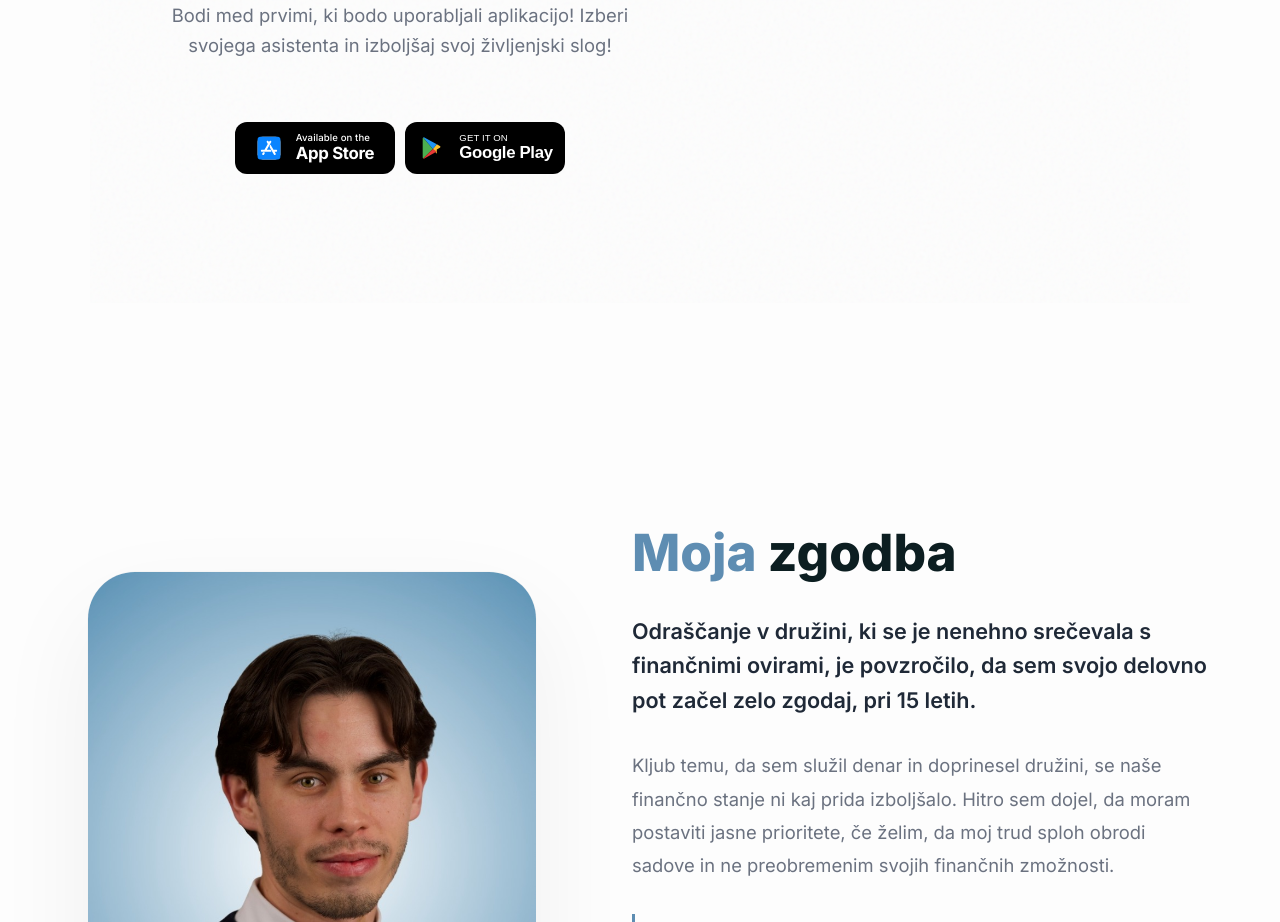
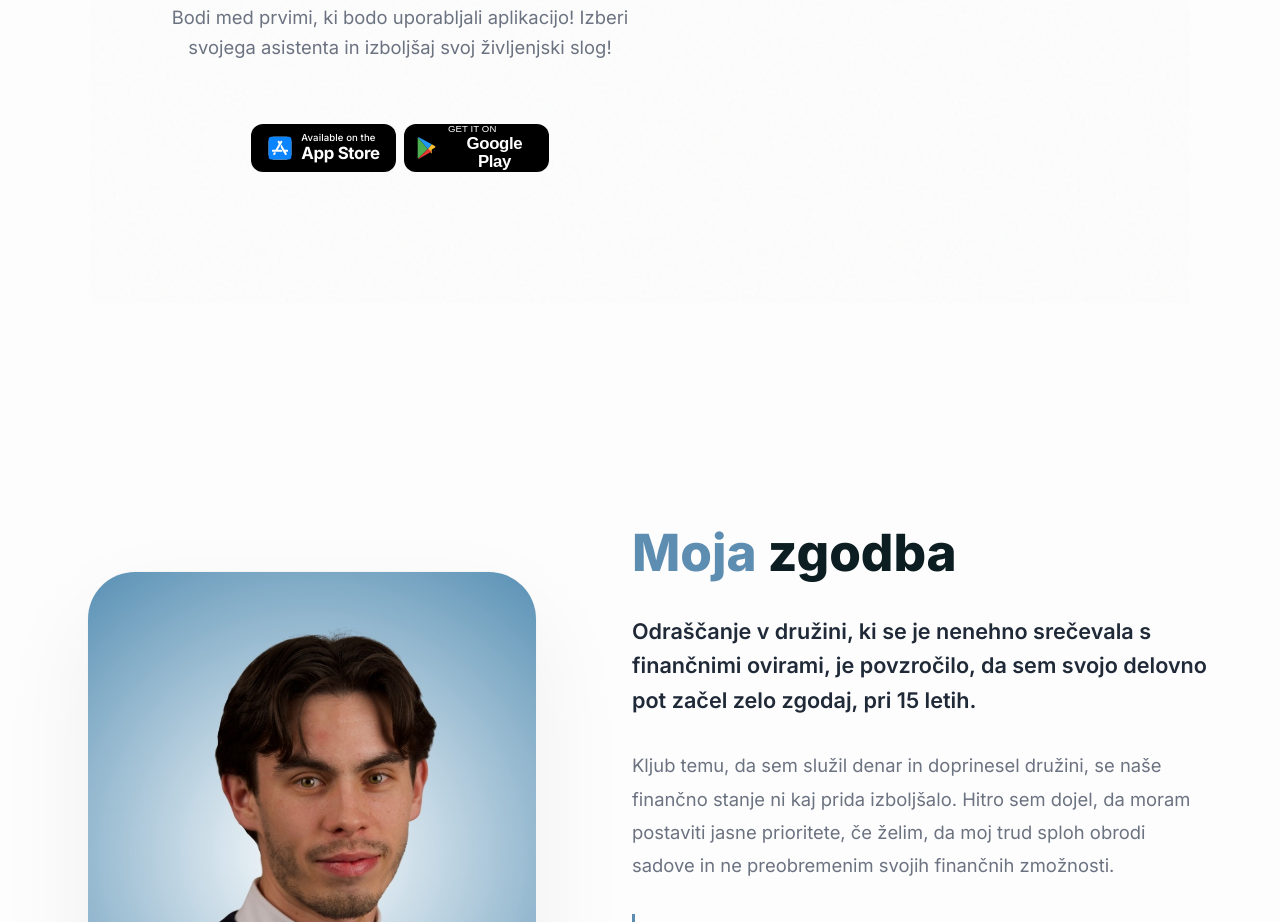
Before and after one commit to filipkolle/Landing-4P, a React (Vite) app: page /o-nas in a window 1280 px wide. Shown: the part 3660-4582 px from the top of the page. Built offline with nearby package versions, Linux system fonts and the light colour scheme.

Commit message:
style: force store buttons into a single row on all devices

```diff
--- a/src/pages/AboutPage.jsx
+++ b/src/pages/AboutPage.jsx
@@ -227,8 +227,8 @@ const AboutPage = () => {
 
               <div className="store-buttons" style={{
                 display: 'flex',
-                gap: '10px',
-                flexWrap: 'wrap',
+                gap: '8px',
+                flexWrap: 'nowrap',
                 marginTop: '30px',
                 justifyContent: 'center',
                 alignItems: 'center',
@@ -242,14 +242,14 @@ const AboutPage = () => {
                     display: 'flex',
                     alignItems: 'center',
                     justifyContent: 'center',
-                    gap: '14px',
+                    gap: '8px',
                     textDecoration: 'none',
                     backgroundColor: '#000',
                     color: '#fff',
-                    padding: '8px 12px',
+                    padding: '8px 8px',
                     borderRadius: '12px',
-                    width: '160px',
-                    height: '52px',
+                    width: '145px',
+                    height: '48px',
                     transition: 'transform 0.2s',
                   }}
                   onMouseOver={(e) => e.currentTarget.style.transform = 'scale(1.05)'}
@@ -270,13 +270,13 @@ const AboutPage = () => {
                     display: 'flex',
                     alignItems: 'center',
                     justifyContent: 'center',
-                    gap: '14px',
+                    gap: '8px',
                     backgroundColor: '#000',
                     color: '#fff',
-                    padding: '8px 12px',
+                    padding: '8px 8px',
                     borderRadius: '12px',
-                    width: '160px',
-                    height: '52px',
+                    width: '145px',
+                    height: '48px',
                     cursor: 'pointer',
                     border: 'none',
                     transition: 'transform 0.2s',
```
